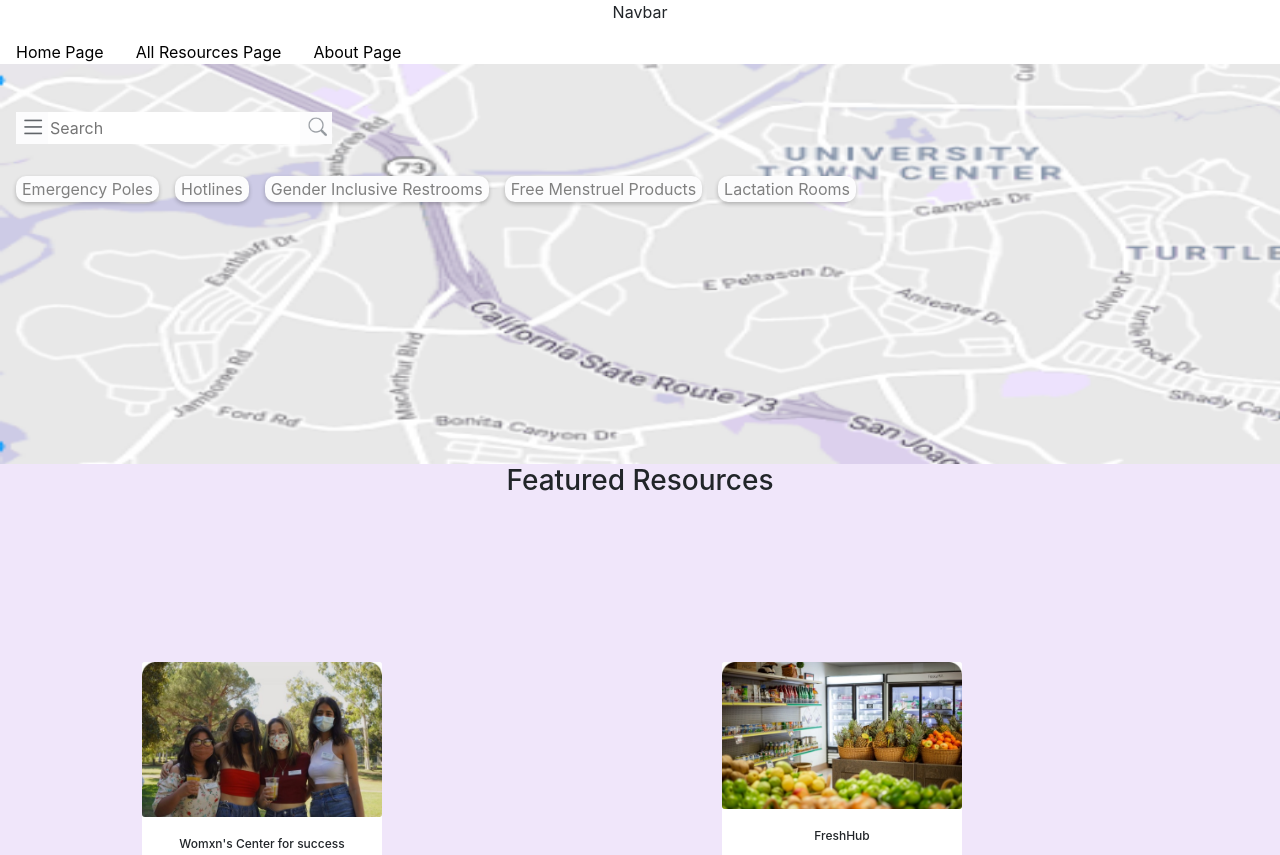
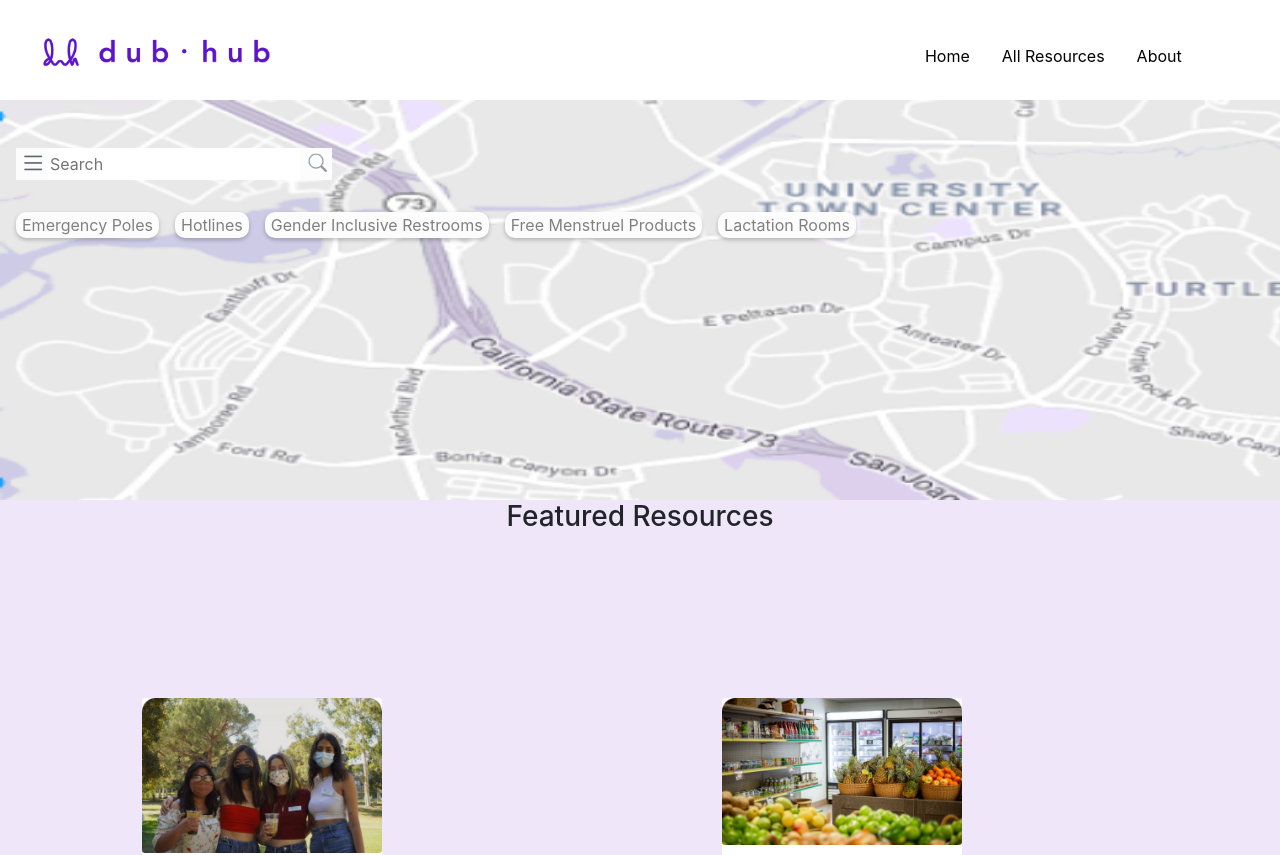
Before and after one commit to ctc-uci/bp-women-safety, a React (Create React App) app: page / in a window 1280 px wide. Shown: the top 855 px of the page. Built offline with nearby package versions, Linux system fonts and the light colour scheme.

Commit message:
navbar added, minor fixes

```diff
--- a/src/components/Footer.css
+++ b/src/components/Footer.css
@@ -1,3 +1,4 @@
+
 ul {
   list-style-type: none;
   padding: 0;
--- a/src/components/Footer.jsx
+++ b/src/components/Footer.jsx
@@ -14,7 +14,7 @@ function Footer() {
         integrity="sha384-ggOyR0iXCbMQv3Xipma34MD+dH/1fQ784/j6cY/iJTQUOhcWr7x9JvoRxT2MZw1T"
         crossOrigin="anonymous"
       />
-
+      <div className="footer">
       <Container>
         <Row>
           <Col>
@@ -71,6 +71,7 @@ function Footer() {
           </Col>
         </Row>
       </Container>
+      </div>
     </>
   );
 }
--- /dev/null
+++ b/src/components/Navbar.css
@@ -0,0 +1,16 @@
+html {
+  background-color: white !important;
+}
+
+.navlogo {
+  width: auto;
+  height: 4rem;
+  margin-left: -3rem;
+  margin-right: 20rem;
+  padding-top: .8rem;
+}
+
+.buttons {
+  padding-top: .75rem;
+  margin-left: 20rem;
+}
--- /dev/null
+++ b/src/components/Navbar.jsx
@@ -0,0 +1,36 @@
+import './Navbar.css';
+import { NavLink } from 'react-router-dom';
+import navbarlogo from '../images/navbarlogo.PNG';
+
+import Container from 'react-bootstrap/Container';
+import Row from 'react-bootstrap/Row';
+
+
+function Navbar() {
+  return (
+  <>
+    <nav>
+      <Container>
+        <Row>
+        <img className="navlogo" src={navbarlogo}></img>
+        <div className="buttons">
+          <Row>
+          <div className="navbutton">
+            <NavLink to="" className="link" style={{textDecoration: 'none'}}>Home</NavLink>
+          </div>
+          <div className="navbutton">
+            <NavLink to="/Resources" className="link" style={{textDecoration: 'none'}}>All Resources</NavLink>
+          </div>
+          <div className="aboutbutton">
+            <NavLink to="/About" className="link" style={{textDecoration: 'none'}}>About</NavLink>
+          </div>
+          </Row>
+        </div>
+        </Row>
+      </Container>
+    </nav>
+  </>
+  );
+}
+
+export default Navbar
--- a/src/pages/Layout.jsx
+++ b/src/pages/Layout.jsx
@@ -1,18 +1,13 @@
 import { Outlet } from 'react-router-dom';
 import BrandName from '../components/BrandName';
 import Footer from '../components/Footer';
-import { Link } from 'react-router-dom';
+import Navbar from '../components/Navbar';
 import './Layout.css';
 
 const Layout = () => {
   return (
   <>
-    <nav>
-      <p>Navbar</p>
-      <Link to="" className="link">Home Page</Link>
-      <Link to="/Resources" className="link">All Resources Page</Link>
-      <Link to="/About" className="link">About Page</Link>
-    </nav>
+    <Navbar />
     <Outlet />
     <div className="Footer">
       <Footer />
```
Also changed, not shown: src/images/navbarlogo.PNG (added), src/pages/Layout.css (line endings or trailing spaces).
